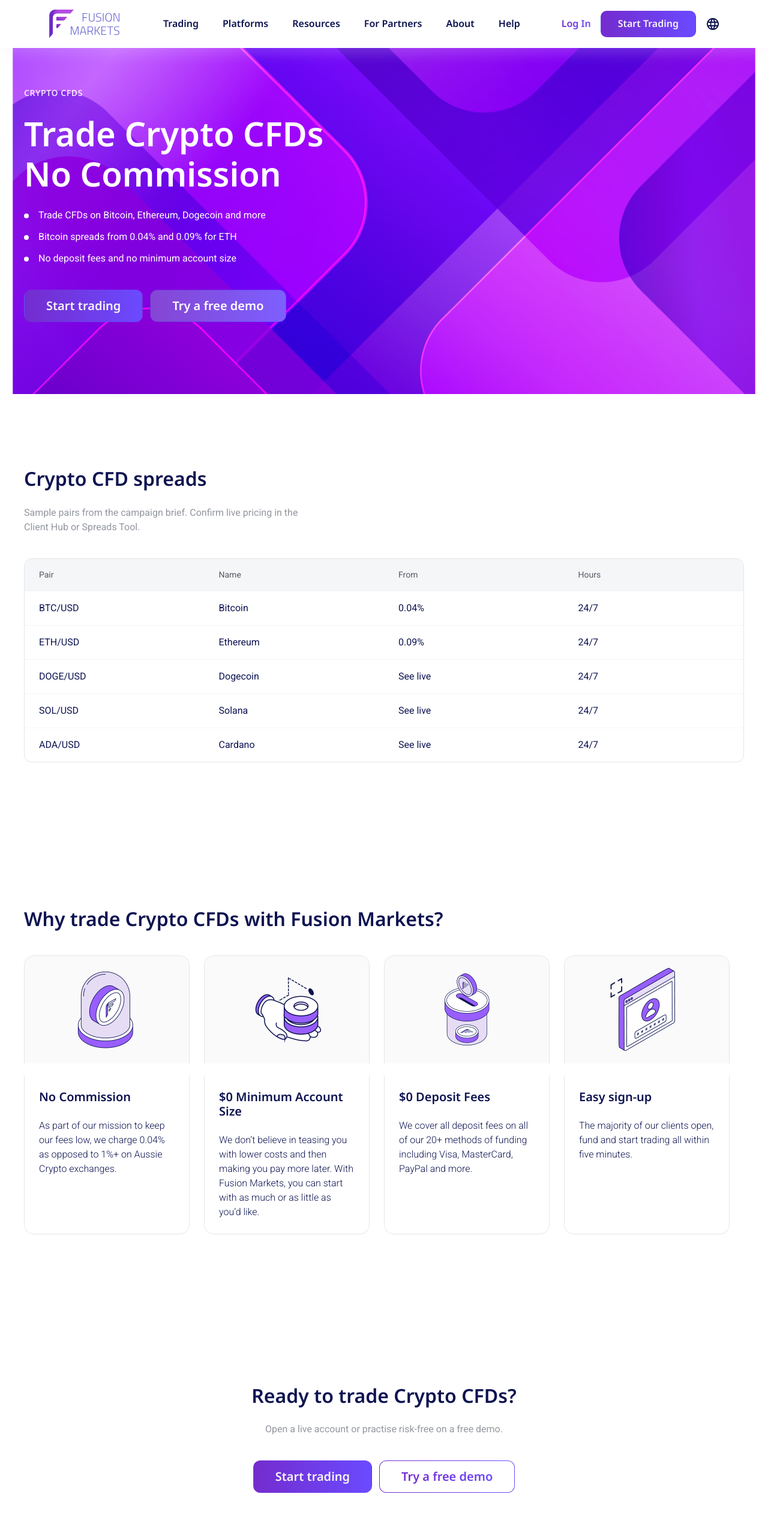
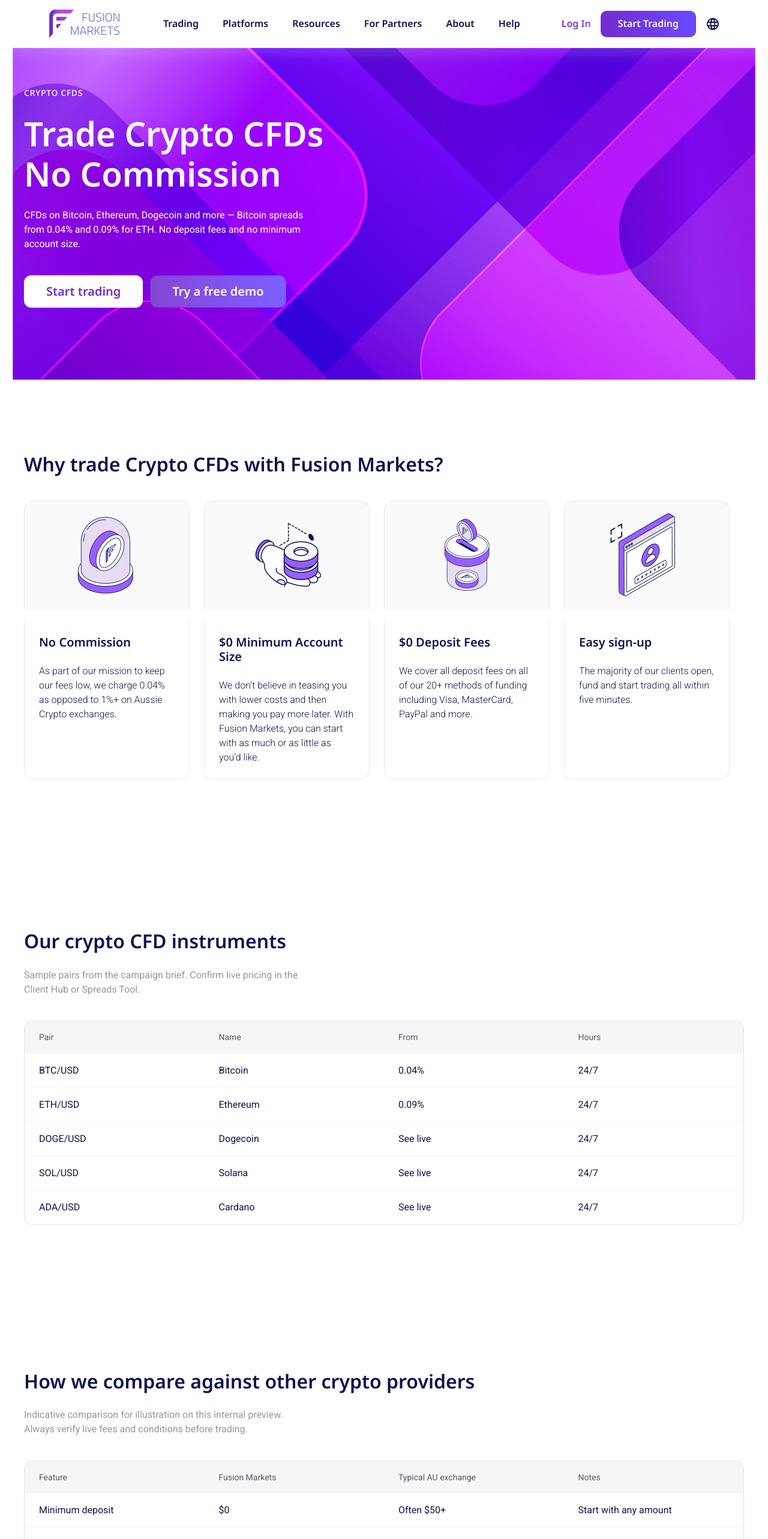
Before and after one commit to thesunfalle-dev/fm.growth-agent, a Next.js app: page /crypto/ in a window 1280 px wide. Shown: the top 2566 px of the page at 60% size. Built offline with nearby package versions, Linux system fonts and the light colour scheme.

Commit message:
Align crypto landing to M1 desktop market stack
Reorder to USP then instruments, drop duplicate CTA bands (footer
CTAFooter), and add Primary/Light for brand-background heroes.

```diff
--- a/app/globals.css
+++ b/app/globals.css
@@ -834,6 +834,23 @@
   filter: brightness(0.96);
 }
 
+/* Primary/Light — solid light fill for brand/dark heroes (Figma Primary/Light) */
+.ui-btn--primaryLight {
+  background: var(--color-background-canvas);
+  color: var(--color-action-primary-default);
+  border-color: transparent;
+}
+
+.ui-btn--primaryLight:hover {
+  background: var(--color-background-surface);
+  color: var(--color-action-primary-hover);
+}
+
+.ui-btn--primaryLight:active {
+  background: var(--color-background-surface-muted);
+  color: var(--color-action-primary-active);
+}
+
 /* Secondary — gradient border + label; soft fill on hover */
 .ui-btn--secondary {
   background: var(--color-background-canvas);
--- a/components/blocks/Hero.tsx
+++ b/components/blocks/Hero.tsx
@@ -51,7 +51,11 @@
           {(primaryCta || secondaryCta) && (
             <div className="ui-cta-row">
               {primaryCta ? (
-                <Button href={primaryCta.href} variant="primary" size="lg">
+                <Button
+                  href={primaryCta.href}
+                  variant={brandBackground ? "primaryLight" : "primary"}
+                  size="lg"
+                >
                   {primaryCta.label}
                 </Button>
               ) : null}
--- a/components/ui/Button.tsx
+++ b/components/ui/Button.tsx
@@ -1,7 +1,7 @@
 import type { ReactNode } from "react";
 import { Icon } from "@/components/ui/Icon";
 
-export type ButtonVariant = "primary" | "secondary" | "text";
+export type ButtonVariant = "primary" | "primaryLight" | "secondary" | "text";
 export type ButtonSize = "lg" | "md" | "sm";
 
 type ButtonProps = {
--- a/design-system/component-inventory.json
+++ b/design-system/component-inventory.json
@@ -153,7 +153,7 @@
       "status": "ready",
       "path": "components/ui/Button.tsx",
       "figma": "14765:9245",
-      "variants": ["primary", "secondary", "text"],
+      "variants": ["primary", "primaryLight", "secondary", "text"],
       "sizes": ["lg", "md", "sm"],
       "requiredStates": ["default", "hover", "active", "focusVisible"],
       "tokenDependencies": [
@@ -161,7 +161,7 @@
         "semantic.color.action",
         "typography.fontFamily.heading"
       ],
-      "notes": "Website Redesign Buttons frame. Static export uses <a>. Optional arrow prop. Download/store & BuySell toggles not implemented."
+      "notes": "Website Redesign Buttons frame. Static export uses <a>. primaryLight = Figma Primary/Light for brand/dark heroes. Optional arrow prop. Download/store & BuySell toggles not implemented."
     },
     {
       "name": "Container",
--- a/landings/crypto/content.ts
+++ b/landings/crypto/content.ts
@@ -2,14 +2,18 @@
 
 /**
  * Crypto CFDs — USER STORY “Crypto LP”.
- * Assembled from inventory blocks only (design-system/assembly.md).
- * Recipe: market MVP — hero → table → features → cta → table → steps → faq → cta → disclaimer.
- * Figma tables: Crypto CFDs + How we Compare (15276:11158); USP Cards; Step by Steps; FAQ.
+ * Desktop stack aligned to market recipe M1 (Forex template) + campaign extras.
+ * Ready-only blocks (design-system/assembly.md, page-recipes.md M1).
+ *
+ * M1 ideal: market-hero → education-split → features usp → instruments table → faq → footer CTA
+ * Ready now:  hero brandBackground (Primary/Light) → features usp → table →
+ *             optional compare table + steps → faq → disclaimer
+ *             (end CTA = SiteFooter CTAFooter — no mid/end `cta` blocks)
  */
 const landing: LandingDocument = {
   slug: "crypto",
   name: "Crypto CFDs",
-  note: "Market recipe, ready-only blocks. No nested hero table.",
+  note: "M1 market desktop: brand hero + USP → instruments → compare → steps → FAQ. Footer CTA.",
   listed: true,
   status: "draft",
   createdAt: "2026-08-12",
@@ -20,17 +24,14 @@
       "Trade CFDs on Bitcoin, Ethereum, Dogecoin and more. Bitcoin spreads from 0.04% and 0.09% for ETH. No deposit fees and no minimum account size.",
   },
   blocks: [
-    // —— Hero (TZ §1 pitch; Figma Market Header content subset, no chart) ——
+    // —— 1. Market header substitute (M1 market-hero planned; no TV chart yet) ——
     {
       type: "hero",
       brandBackground: true,
       eyebrow: "Crypto CFDs",
       title: "Trade Crypto CFDs No Commission",
-      bullets: [
-        "Trade CFDs on Bitcoin, Ethereum, Dogecoin and more",
-        "Bitcoin spreads from 0.04% and 0.09% for ETH",
-        "No deposit fees and no minimum account size",
-      ],
+      subtitle:
+        "CFDs on Bitcoin, Ethereum, Dogecoin and more — Bitcoin spreads from 0.04% and 0.09% for ETH. No deposit fees and no minimum account size.",
       primaryCta: {
         label: "Start trading",
         href: "https://hub.fusionmarkets.com/auth/sign-up",
@@ -41,10 +42,55 @@
       },
     },
 
-    // —— Spreads (separate table block; Figma Markets - Crypto CFDs) ——
+    // —— 2. Why trade (M1 USP rail; education-split planned → skip) ——
+    {
+      type: "features",
+      variant: "usp",
+      title: "Why trade Crypto CFDs with Fusion Markets?",
+      items: [
+        {
+          title: "No Commission",
+          illustration: "bitcoin",
+          description:
+            "As part of our mission to keep our fees low, we charge 0.04% as opposed to 1%+ on Aussie Crypto exchanges.",
+        },
+        {
+          title: "$0 Minimum Account Size",
+          illustration: "hand",
+          description:
+            "We don’t believe in teasing you with lower costs and then making you pay more later. With Fusion Markets, you can start with as much or as little as you’d like.",
+        },
+        {
+          title: "$0 Deposit Fees",
+          illustration: "deposit",
+          description:
+            "We cover all deposit fees on all of our 20+ methods of funding including Visa, MasterCard, PayPal and more.",
+        },
+        {
+          title: "Easy sign-up",
+          illustration: "user-auth",
+          description:
+            "The majority of our clients open, fund and start trading all within five minutes.",
+        },
+        {
+          title: "Go Long and Short",
+          illustration: "trade",
+          description:
+            "With our Crypto CFDs, you can capitalise on all price movements by being able to go both long or short.",
+        },
+        {
+          title: "Leverage your Trades",
+          illustration: "chart",
+          description:
+            "Get 1:2 leverage as a Retail Client or 1:10 as a Pro Client with Fusion Markets and increase your buying power with leverage and get increased exposure on your trades.",
+        },
+      ],
+    },
+
+    // —— 3. Instruments table (M1 Our … instruments; not homepage spread-cards) ——
     {
       type: "table",
-      title: "Crypto CFD spreads",
+      title: "Our crypto CFD instruments",
       subtitle:
         "Sample pairs from the campaign brief. Confirm live pricing in the Client Hub or Spreads Tool.",
       columns: [
@@ -102,65 +148,7 @@
       ],
     },
 
-    // —— USP (TZ §2; Cards USP / Why Fusion) ——
-    {
-      type: "features",
-      variant: "usp",
-      title: "Why trade Crypto CFDs with Fusion Markets?",
-      items: [
-        {
-          title: "No Commission",
-          illustration: "bitcoin",
-          description:
-            "As part of our mission to keep our fees low, we charge 0.04% as opposed to 1%+ on Aussie Crypto exchanges.",
-        },
-        {
-          title: "$0 Minimum Account Size",
-          illustration: "hand",
-          description:
-            "We don’t believe in teasing you with lower costs and then making you pay more later. With Fusion Markets, you can start with as much or as little as you’d like.",
-        },
-        {
-          title: "$0 Deposit Fees",
-          illustration: "deposit",
-          description:
-            "We cover all deposit fees on all of our 20+ methods of funding including Visa, MasterCard, PayPal and more.",
-        },
-        {
-          title: "Easy sign-up",
-          illustration: "user-auth",
-          description:
-            "The majority of our clients open, fund and start trading all within five minutes.",
-        },
-        {
-          title: "Go Long and Short",
-          illustration: "trade",
-          description:
-            "With our Crypto CFDs, you can capitalise on all price movements by being able to go both long or short.",
-        },
-        {
-          title: "Leverage your Trades",
-          illustration: "chart",
-          description:
-            "Get 1:2 leverage as a Retail Client or 1:10 as a Pro Client with Fusion Markets and increase your buying power with leverage and get increased exposure on your trades.",
-        },
-      ],
-    },
-    {
-      type: "cta",
-      title: "Ready to trade Crypto CFDs?",
-      subtitle: "Open a live account or practise risk-free on a free demo.",
-      primaryCta: {
-        label: "Start trading",
-        href: "https://hub.fusionmarkets.com/auth/sign-up",
-      },
-      secondaryCta: {
-        label: "Try a free demo",
-        href: "https://hub.fusionmarkets.com/auth/sign-up",
-      },
-    },
-
-    // —— Compare (Figma Markets - Crypto CFDs - How we Compare → flat table) ——
+    // —— 4. Campaign compare (flat table until comparison-table is ready) ——
     {
       type: "table",
       title: "How we compare against other crypto providers",
@@ -230,7 +218,7 @@
       ],
     },
 
-    // —— How it works (Sections Step by Steps) ——
+    // —— 5. How it works (conversion; Gold/accounts family — optional on pure M1) ——
     {
       type: "steps",
       title: "How it works",
@@ -255,7 +243,7 @@
       ],
     },
 
-    // —— FAQ (Sections FAQ) ——
+    // —— 6. FAQ (M1) ——
     {
       type: "faq",
       title: "Crypto CFDs FAQ",
@@ -289,19 +277,7 @@
       ],
     },
 
-    {
-      type: "cta",
-      title: "Ready to start trading?",
-      subtitle: "Get a live account or try a free demo — no minimum account size.",
-      primaryCta: {
-        label: "Start trading",
-        href: "https://hub.fusionmarkets.com/auth/sign-up",
-      },
-      secondaryCta: {
-        label: "Try a free demo",
-        href: "https://hub.fusionmarkets.com/auth/sign-up",
-      },
-    },
+    // —— 7. Disclaimer only — Ready to start = SiteFooter CTAFooter ——
     {
       type: "disclaimer",
       text: "CFDs are complex instruments and come with a high risk of losing money rapidly due to leverage. You should consider whether you understand how CFDs work and whether you can afford to take the high risk of losing your money. Crypto CFDs are especially volatile. This is an internal Growth Agent preview on fm.growth-agent.org and is not an official Fusion Markets publication. Spreads, leverage and product availability depend on entity and client classification — verify on the live site and legal documents before trading.",
```
Also changed, not shown: design-system/assembly.md (+4 -2 lines), design-system/buttons.md (+5 -1 lines), design-system/landing-patterns.md (+3 -2 lines), design-system/CHANGELOG.md, 1 other file (tests, documents, lock files or other folders).
